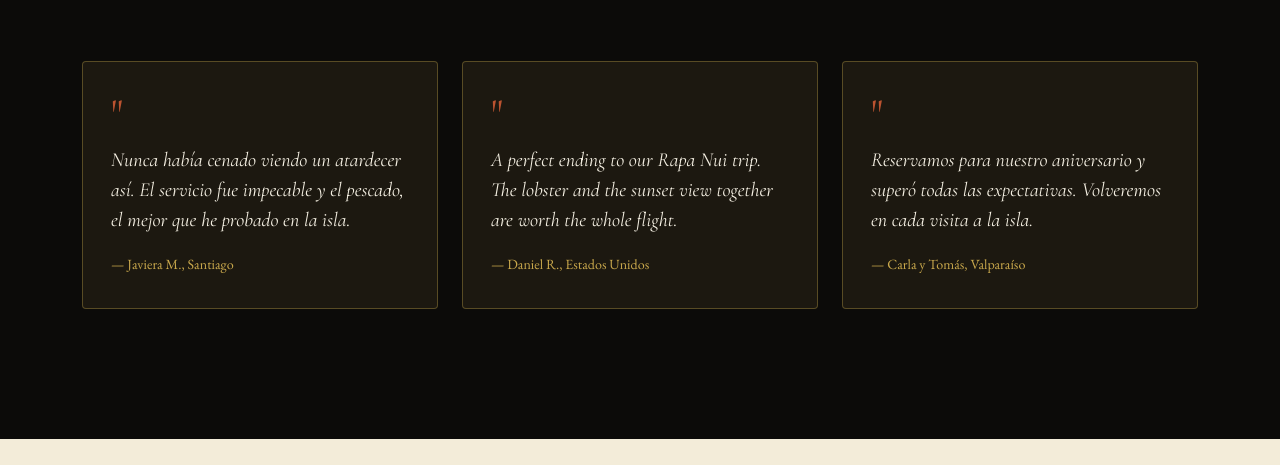
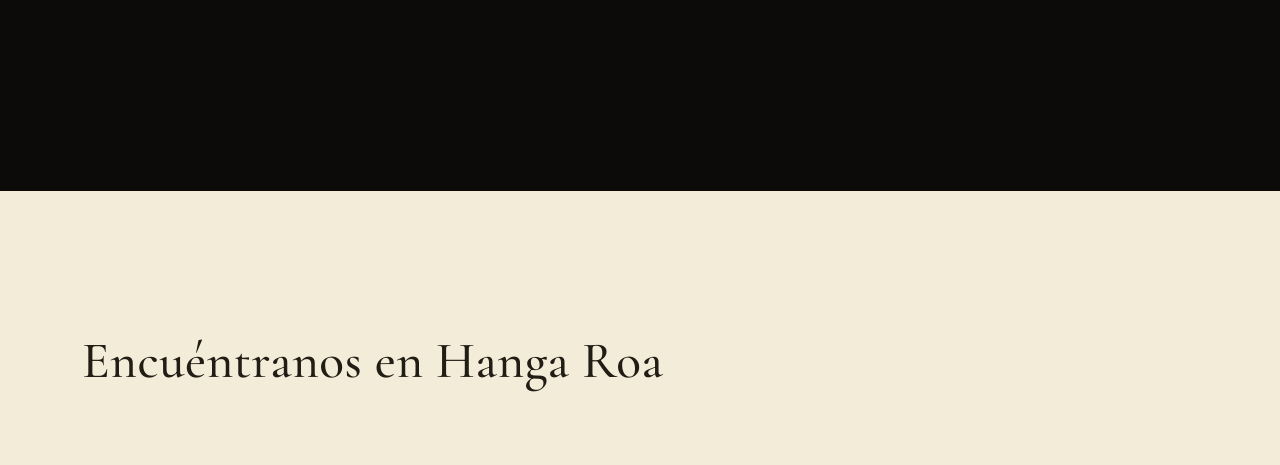
Before and after one commit to dela1305/te-moai-sunset, a plain HTML site: page index.html in a window 1280 px wide. Shown: the part 4686-5151 px from the top of the page. Drawn offline with nearby package versions, Linux system fonts and the light colour scheme; grey boxes are pictures that could not be loaded.

Commit message:
Reemplazar testimonios de ejemplo por widget de resenas reales de Google (Elfsight)
Co-Authored-By: Claude Sonnet 5 <noreply@anthropic.com>

```diff
--- a/index.html
+++ b/index.html
@@ -228,11 +228,6 @@
 
   /* ---------- Testimonios ---------- */
   .testimonios{ background:var(--black);}
-  .testi-list{ display:grid; grid-template-columns:repeat(3,1fr); gap:24px;}
-  .testi-item{ background:var(--panel); border:1px solid var(--gold-line); border-radius:4px; padding:32px 28px;}
-  .testi-item::before{ content:'"'; font-family:var(--serif); font-size:2.6rem; color:var(--terra); line-height:1; display:block; margin-bottom:10px;}
-  .testi-item blockquote{ font-family:var(--serif); font-size:1.25rem; font-style:italic; color:var(--cream); line-height:1.5;}
-  .testi-item cite{ display:block; margin-top:18px; color:var(--gold); font-style:normal; font-size:0.88rem;}
 
   /* ---------- Ubicación + mapa ---------- */
   .ubic-grid{ display:grid; grid-template-columns:0.9fr 1.1fr; gap:0; border:1px solid var(--gold-line);}
@@ -297,7 +292,6 @@
     .hero-media img{ height:340px;}
     .hours-card{ margin-top:24px; flex-direction:column; align-items:flex-start; text-align:left;}
     .exp-grid, .ubic-grid, .res-grid, .drinks-grid{ grid-template-columns:1fr;}
-    .testi-list{ grid-template-columns:1fr;}
     .ambiente-grid{ grid-template-columns:1fr; grid-template-rows:none; height:auto;}
     .ambiente-item{ height:280px;}
     .ambiente-tall{ grid-row:auto; height:280px;}
@@ -710,20 +704,9 @@
     <div class="section-head">
       <h2>Una experiencia, no solo una cena</h2>
     </div>
-    <div class="testi-list">
-      <div class="testi-item">
-        <blockquote>Nunca había cenado viendo un atardecer así. El servicio fue impecable y el pescado, el mejor que he probado en la isla.</blockquote>
-        <cite>— Javiera M., Santiago</cite>
-      </div>
-      <div class="testi-item">
-        <blockquote>A perfect ending to our Rapa Nui trip. The lobster and the sunset view together are worth the whole flight.</blockquote>
-        <cite>— Daniel R., Estados Unidos</cite>
-      </div>
-      <div class="testi-item">
-        <blockquote>Reservamos para nuestro aniversario y superó todas las expectativas. Volveremos en cada visita a la isla.</blockquote>
-        <cite>— Carla y Tomás, Valparaíso</cite>
-      </div>
-    </div>
+    <!-- Elfsight Google Reviews | Untitled Google Reviews -->
+    <script src="https://elfsightcdn.com/platform.js" async></script>
+    <div class="elfsight-app-eedb230e-a978-4e8b-91ef-dfdcc3ca0380" data-elfsight-app-lazy></div>
   </div>
 </section>
 
```
